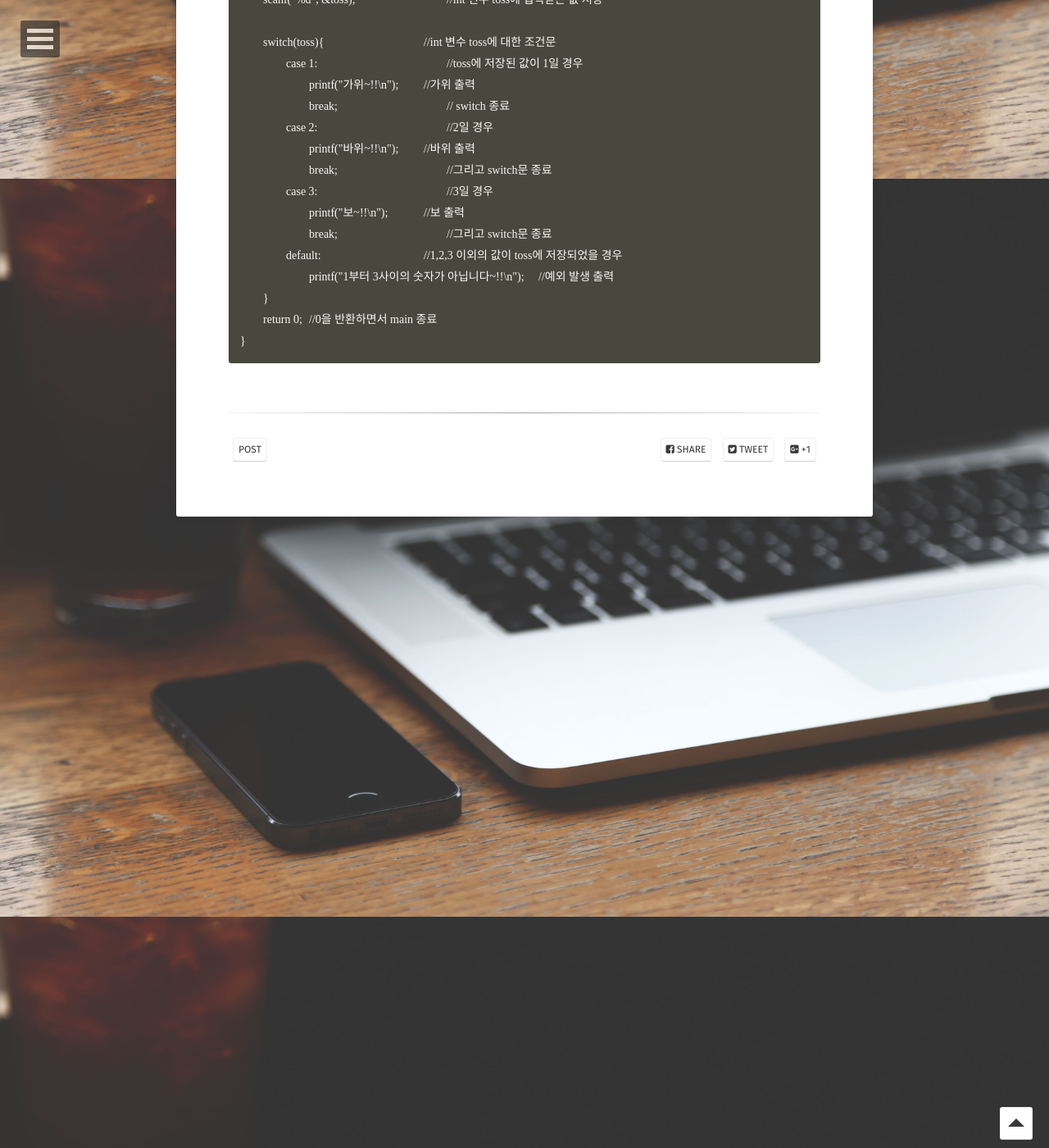
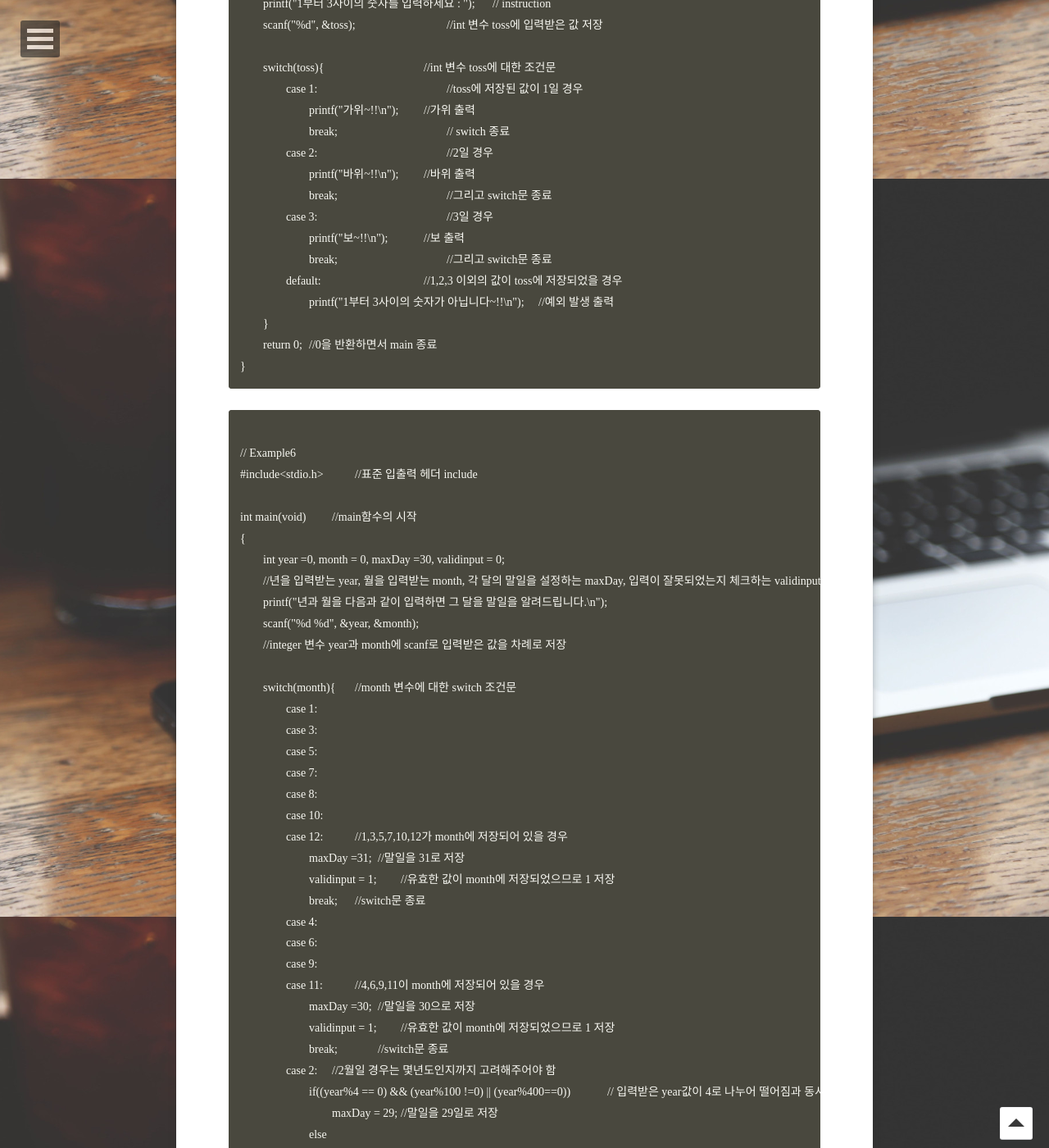
Before and after one commit to Lucas-Jang/lucas-jang.github.io, a Jekyll site: the page built from _posts/2019-05-07- 성현이 과제.md, in a window 1280 px wide and 1400 px high, scrolled down 1582 px. Shown: the whole window at 82% size. Built offline with Jekyll 4.4.1, drawn with Linux system fonts in a browser that asks for light colours; some web fonts are replaced; some of the changed text lies outside the part shown.

Commit message:
Update 2019-05-07- 성현이 과제.md

````diff
--- a/_posts/2019-05-07- 성현이 과제.md
+++ b/_posts/2019-05-07- 성현이 과제.md
@@ -8,7 +8,7 @@ tag:
 comments: flase
 ---
 
-#과제
+# 과제
 
 ```
 #inlcude<stdio.h>	// 표준 입출력 헤더를 include한다.
@@ -74,3 +74,51 @@ int main(void)		//main 시작
 	return 0;	//0을 반환하면서 main 종료
 }
 ```
+```
+
+// Example6
+#include<stdio.h>		//표준 입출력 헤더 include
+
+int main(void)		//main함수의 시작
+{
+	int year =0, month = 0, maxDay =30, validinput = 0;
+	//년을 입력받는 year, 월을 입력받는 month, 각 달의 말일을 설정하는 maxDay, 입력이 잘못되었는지 체크하는 validinput 을 정수 자료형으로 선언
+	printf("년과 월을 다음과 같이 입력하면 그 달을 말일을 알려드립니다.\n");
+	scanf("%d %d", &year, &month);
+	//integer 변수 year과 month에 scanf로 입력받은 값을 차례로 저장
+
+	switch(month){	//month 변수에 대한 switch 조건문
+		case 1:
+		case 3:
+		case 5:
+		case 7:
+		case 8:
+		case 10:
+		case 12:		//1,3,5,7,10,12가 month에 저장되어 있을 경우
+			maxDay =31;	//말일을 31로 저장
+			validinput = 1;	//유효한 값이 month에 저장되었으므로 1 저장
+			break;	//switch문 종료
+		case 4:
+		case 6:
+		case 9:
+		case 11:		//4,6,9,11이 month에 저장되어 있을 경우
+			maxDay =30;	//말일을 30으로 저장
+			validinput = 1;	//유효한 값이 month에 저장되었으므로 1 저장
+			break;		//switch문 종료
+		case 2:	//2월일 경우는 몇년도인지까지 고려해주어야 함
+			if((year%4 == 0) && (year%100 !=0) || (year%400==0))		// 입력받은 year값이 4로 나누어 떨어짐과 동시에 (100으로 나누어 떨어지지 않거나 400으로 나누어떨어질 경우) ==> 윤년조건
+				maxDay = 29;	//말일을 29일로 저장
+			else
+				maxDay =28;		//아니면 28로 저장
+			validinput=1;	//역시 유효한 값이 입력되었으므로 1을 저장
+			break;	//switch문 종료
+		default:	//그 외의 값들이 month에 저장되었을 경우
+			validinput =0;	//유효한 값이 저장된 것이 아니므로 0 저장
+	}
+	if(validinput) 		//조건문 if의 괄호 안에서 0은 FALSE, 그 이외의 자연수는 TRUE
+		printf("%d년 %d월의 말일은 %d일입니다.\n",year,month,maxDay);	//형식에 맞게 출력
+	else
+		printf("입력이 잘못되었습니다.\n");	//month에 유효한 값이 입력되지 않았으므로 에러를 띄운다.
+	return 0; 		// 0을 반환하면서 main함수 종료
+}
+```
````
